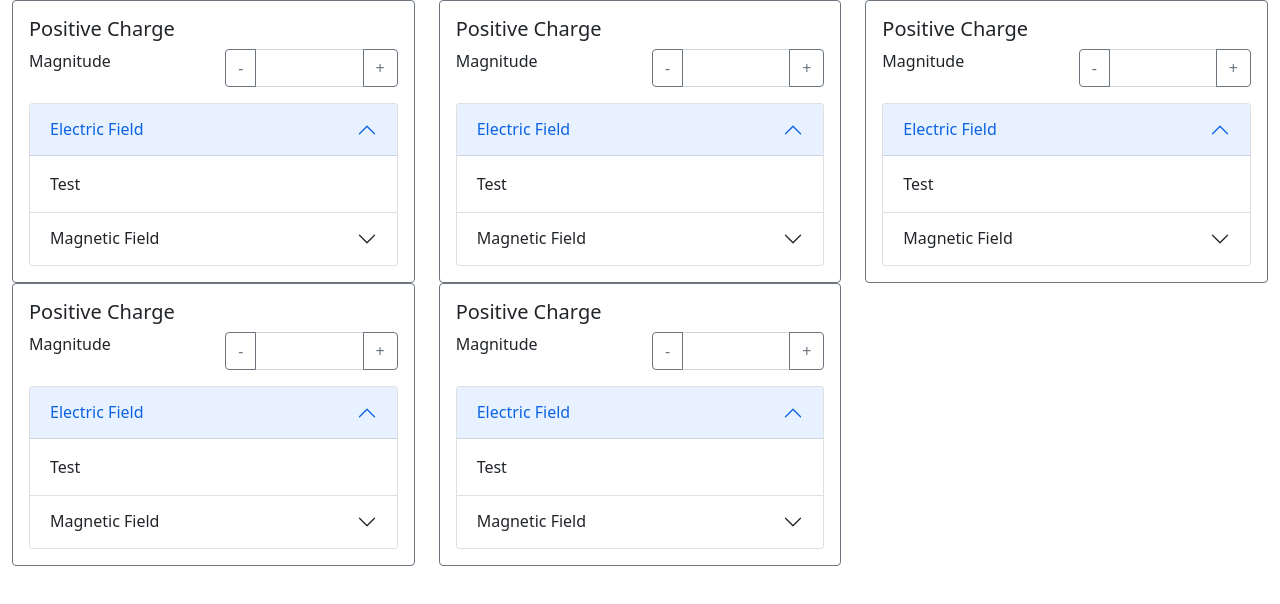
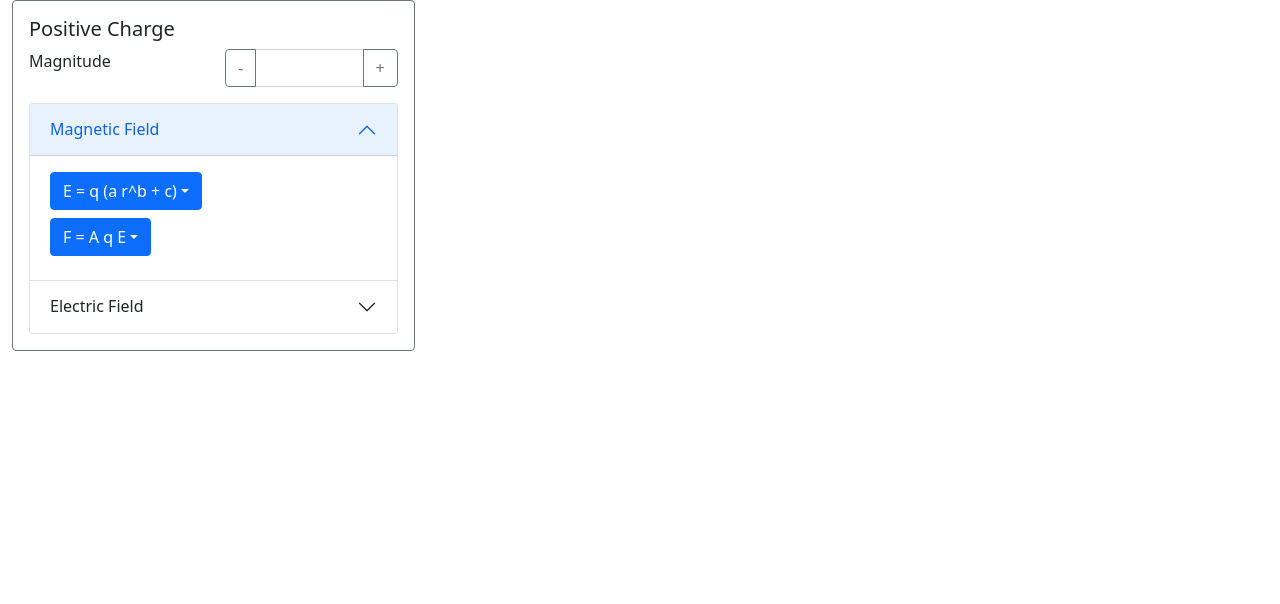
Before and after one commit to Novel-Observations-in-Mixed-Reality/web-app-react, a React (Create React App) app: page / in a window 1280 px wide. Shown: the top 604 px of the page. Built offline with nearby package versions, Linux system fonts and the light colour scheme.

Commit message:
Individualized card data + basic dropdown for equations

```diff
--- a/src/components/App.js
+++ b/src/components/App.js
@@ -1,11 +1,18 @@
-import logo from '../logo.svg';
 import '../App.css';
 import React from 'react';
 import FieldCard from './FieldCard';
-import { Container, Row, Col, Stack } from 'react-bootstrap';
+import { Container, Row, Col } from 'react-bootstrap';
 
+const data = [
+  { "fName": "Magnetic", "currGenEq": 0, "genVal1": 1, "genVal2": 0, "genVal3": 0, "genVal4": 0, "reactVal1": 0 },
+  { "fName": "Electric", "currGenEq": 1, "genVal1": 0, "genVal2": 0, "genVal3": 0, "genVal4": 0, "reactVal1": 0 },
+  //{ "fieldName": "Mlectric", "currGenEq": 0, "genVal1": 0, "genVal2": 0, "genVal3": 0, "genVal4": 0, "reactVal1": 0 },
+  // { "fieldName": "Xagnetic", "currGenEq": 0, "genVal1": 0, "genVal2": 0, "genVal3": 0, "genVal4": 0, "reactVal1": 0 },
 
-function App() {
+];
+
+function App({ initialData }) {
+  console.log(data)
   return (
     <div classame="App">
 
@@ -14,8 +21,11 @@ function App() {
         <Row >
 
           <Col md={6} lg={4}>
-            <FieldCard />
-          </Col>
+            <FieldCard initData={data} cardNumber={1}/>
+          {/* </Col>
+          <Col md={6} lg={4}>
+            <FieldCard initData={data} cardNumber={2}/> */}
+          {/* </Col>
           <Col md={6} lg={4}>
             <FieldCard />
           </Col>
@@ -23,10 +33,7 @@ function App() {
             <FieldCard />
           </Col>
           <Col md={6} lg={4}>
-            <FieldCard />
-          </Col>
-          <Col md={6} lg={4}>
-            <FieldCard />
+            <FieldCard /> */}
           </Col>
 
 
--- a/src/components/FieldCard.js
+++ b/src/components/FieldCard.js
@@ -1,9 +1,58 @@
-import React from 'react';
-import { InputGroup, FormControl, Form, Container, Row, Col, Card, Accordion, ButtonGroup, Button } from 'react-bootstrap';
+import React, { useState } from 'react';
+import { InputGroup, FormControl, Form, Container, Row, Col, Card, Accordion, DropdownButton, Dropdown, Button } from 'react-bootstrap';
+import '../index.css';
 
-export default function FieldCard() {
+import testData from '../data/testData.json';
+
+const eqs = ['q (a r^b + c)', 'a q log_b(cr + d)', 'a q v'];
+const data = [
+  { "fName": "Magnetic", "currGenEq": 0, "genVal1": 1, "genVal2": 0, "genVal3": 0, "genVal4": 0, "reactVal1": 0 },
+  { "fName": "Electric", "currGenEq": 1, "genVal1": 0, "genVal2": 0, "genVal3": 0, "genVal4": 0, "reactVal1": 0 },
+  //{ "fieldName": "Mlectric", "currGenEq": 0, "genVal1": 0, "genVal2": 0, "genVal3": 0, "genVal4": 0, "reactVal1": 0 },
+  // { "fieldName": "Xagnetic", "currGenEq": 0, "genVal1": 0, "genVal2": 0, "genVal3": 0, "genVal4": 0, "reactVal1": 0 },
+
+];
+
+export default function FieldCard({ initData, cardNumber }) {
+
+
+  const [fieldData, updateFD] = useState(initData);
+  // console.log(initData);
+  // console.log(fieldData)
+  //console.log(testData)
+  const [genEq, setGenEq] = useState(eqs[0]);
+
+  const handleEq = (value) => {
+    setGenEq('E = ' + value);
+  };
+
+  //console.log(cardNumber);
+
+  let fieldAccordions = fieldData.map((field) => {
+
+    let index = fieldData.findIndex(obj => obj.fName === field.fName);
+    console.log(index);
+    console.log(field)
     return (
-    <Card border="secondary" style={{ width: 'auto' }}>
+      <Accordion.Item eventKey={index.toString()}>
+        <Accordion.Header>{field.fName + ' Field'}</Accordion.Header>
+        <Accordion.Body>
+          <DropdownButton className="mb-2 gen-dd" title={'E = ' + genEq} onSelect={handleEq}>
+            <Dropdown.Item eventKey={eqs[0]}>{'E = ' + eqs[0]}</Dropdown.Item>
+            <Dropdown.Item eventKey={eqs[1]}>{'E = ' + eqs[1]}</Dropdown.Item>
+            <Dropdown.Item eventKey={eqs[2]}>{'E = ' + eqs[2]}</Dropdown.Item>
+          </DropdownButton>
+
+          <DropdownButton className="mb-2 react-dd" title={'F = A q E'}>
+            <Dropdown.Item eventKey={'A q E'}>{'F = A q E'}</Dropdown.Item>
+          </DropdownButton>
+        </Accordion.Body>
+      </Accordion.Item>
+    )
+  });
+
+  return (
+    <Card border="secondary" style={{ width: 'auto' }} className="mb-3">
       <Card.Body>
         <Card.Title>Positive Charge</Card.Title>
 
@@ -14,7 +63,7 @@ export default function FieldCard() {
 
           <Container className="p-0">
             <Row>
-              <Col md={7} lg={6}><label for="magnitude">Magnitude</label></Col>
+              <Col md={7} lg={6}><label for="magnitude"><h6>Magnitude</h6></label></Col>
 
               <Col md={5} lg={6}>
                 <div>
@@ -31,50 +80,10 @@ export default function FieldCard() {
               </Col>
             </Row>
           </Container>
-
-
-          {/* </Form.Group> */}
-
-          {/* <div class="form-group row col-sm-12">
-            <label for="atk-pc-up" class="col-md-7 col-form-label form-control-sm">
-              <h5>Attack % Increase </h5>
-            </label>
-            <div class="input-group input-group-sm col-md-5">
-              <div class="input-group-prepend">
-                <button class="btn btn-outline-secondary" type="button" id="atk-pc-up-minus" onclick="minus('atk-pc-up')">−</button>
-              </div>
-              <input type="number" class="form-control text-center" id="atk-pc-up" value="0" onkeyup="update('atk-pc-up')"/>
-                <div class="input-group-append">
-                  <button class="btn btn-outline-secondary" type="button" id="atk-pc-up-plus" onclick="plus('atk-pc-up')">+</button>
-                </div>
-            </div>
-          </div>
-          <div class="form-group row col-sm-12">
-            <input type="range" class="custom-range" id="atk-pc-up-slide" min="0" max="20" value="0" oninput="slide('atk-pc-up')"/>
-          </div> */}
-
+          <Accordion defaultActiveKey="0">
+            {fieldAccordions}
+          </Accordion>
         </Form>
-
-
-
-
-
-
-        <Accordion defaultActiveKey="0">
-          <Accordion.Item eventKey="0">
-            <Accordion.Header>Electric Field</Accordion.Header>
-            <Accordion.Body>
-              Test
-            </Accordion.Body>
-          </Accordion.Item>
-          <Accordion.Item eventKey="1">
-            <Accordion.Header>Magnetic Field</Accordion.Header>
-            <Accordion.Body>
-              Test
-            </Accordion.Body>
-          </Accordion.Item>
-        </Accordion>
-
       </Card.Body>
     </Card>
   )
--- /dev/null
+++ b/src/data/testData.json
@@ -0,0 +1,20 @@
+[
+  {
+    "fName": "Electric",
+    "currGenEq": 0,
+    "genVal1": 0,
+    "genVal2": 0,
+    "genVal3": 0,
+    "genVal4": 0,
+    "reactVal1": 0
+  },
+  {
+    "fName": "Magnetic",
+    "currGenEq": 0,
+    "genVal1": 0,
+    "genVal2": 0,
+    "genVal3": 0,
+    "genVal4": 0,
+    "reactVal1": 0
+  }
+]
--- a/src/index.js
+++ b/src/index.js
@@ -8,7 +8,12 @@ import 'bootstrap/dist/css/bootstrap.min.css';
 
 ReactDOM.render(
   <React.StrictMode>
-    <App />
+    <App initData={[
+  { "fieldName": "Magnetic"},
+  { "fieldName": "Electric"},
+  { "fieldName": "Mlectric"},
+  { "fieldName": "Xagnetic"},
+]}/>
   </React.StrictMode>,
   document.getElementById('root')
 );
```
Lines whose indentation alone changed are shown as unchanged.
